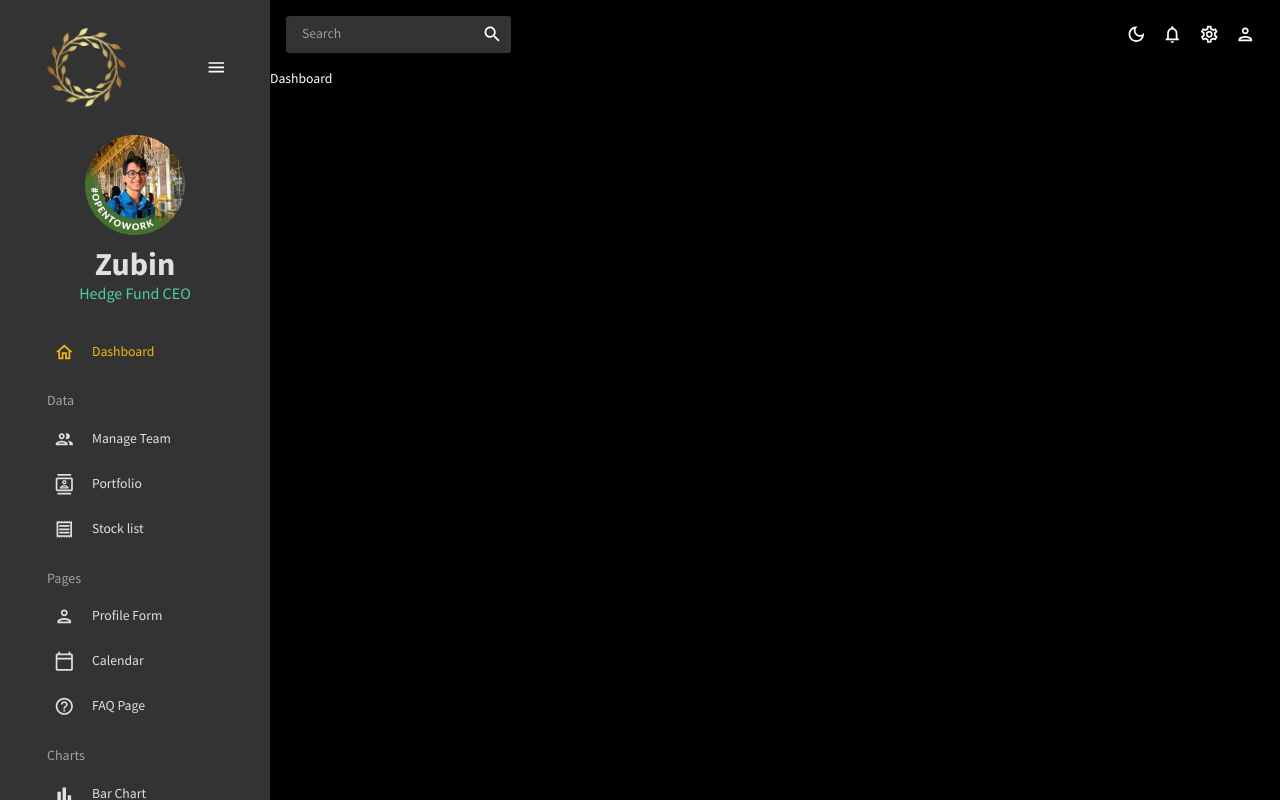
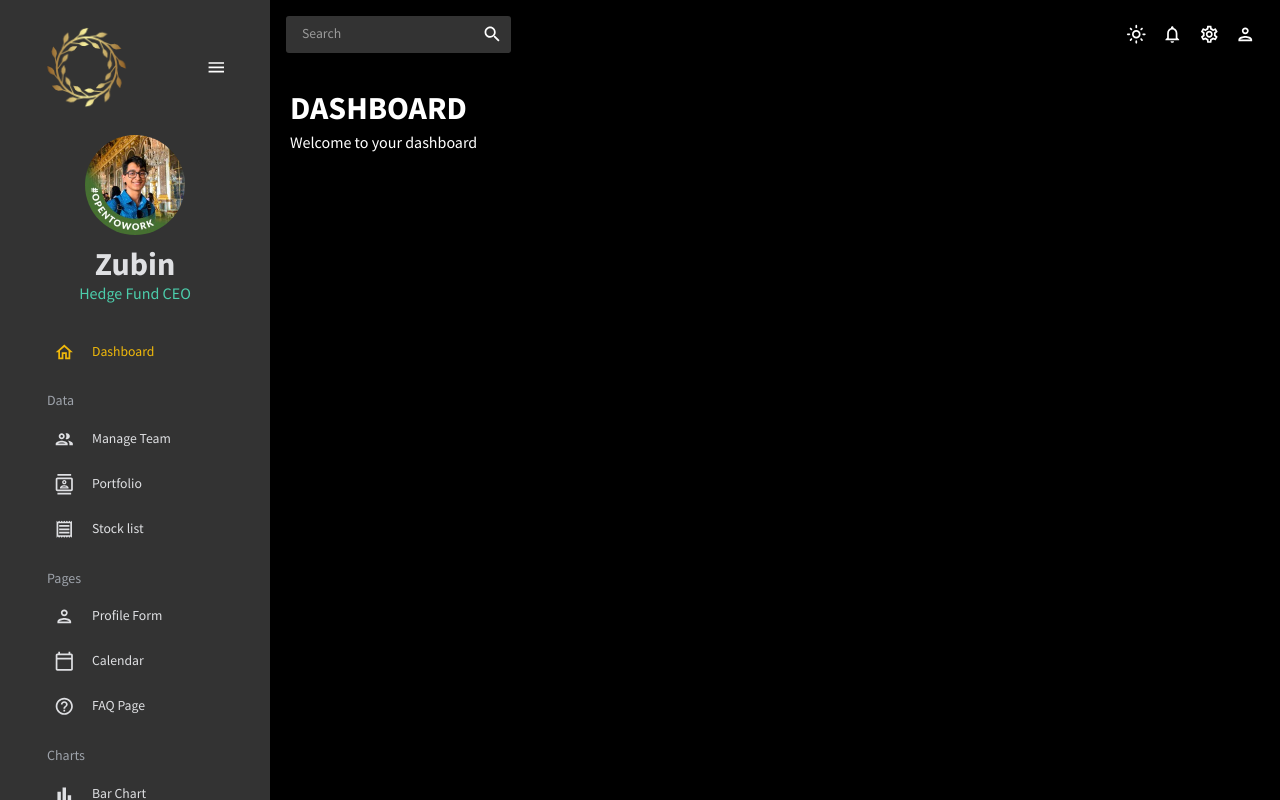
Before and after one commit to tenlhagyal1/Midas, a React (Create React App) app: page / in a window 1280 px wide. Built offline with nearby package versions, Linux system fonts and the light colour scheme.

Commit message:
dashboard

```diff
--- /dev/null
+++ b/src/components/Header.jsx
@@ -0,0 +1,13 @@
+import { Typography, Box, useTheme } from "@mui/material";
+import { tokens } from "../theme";
+
+const Header = ({ title, subtitle }) => {
+    const theme = useTheme();
+    const colors = tokens(theme.palette.mode);
+    return <Box mb="30px">
+        <Typography variant="h2" colors={colors.grey[100]} fontWeight="bold" sx={{ mb: "5px"}}>{title}</Typography>
+        <Typography variant="h5" colors={colors.greenAccent[400]}>{subtitle}</Typography>
+    </Box>
+}
+
+export default Header
--- a/src/data/mockData.js
+++ b/src/data/mockData.js
@@ -75,7 +75,7 @@ export const mockDataTeam = [
   },
 ];
 
-export const mockDataContacts = [
+export const mockDataPortfolio = [
   {
     id: 1,
     name: "Jon Snow",
@@ -199,7 +199,7 @@ export const mockDataContacts = [
   },
 ];
 
-export const mockDataInvoices = [
+export const mockDataStocks = [
   {
     id: 1,
     name: "Jon Snow",
--- a/src/scenes/dashboard/index.jsx
+++ b/src/scenes/dashboard/index.jsx
@@ -1,5 +1,12 @@
+import { Box } from "@mui/material";
+import Header from "../../components/Header";
+
 const Dashboard = () => {
-    return <div>Dashboard</div>
+    return <Box m="20px">
+        <Box display="flex" justify-content="space-between" align-items="center">
+        <Header title="DASHBOARD" subtitle="Welcome to your dashboard" />
+        </Box>
+        </Box>
 }
 
 export default Dashboard
--- a/src/scenes/global/Sidebar.jsx
+++ b/src/scenes/global/Sidebar.jsx
@@ -141,14 +141,14 @@ const Sidebar = () => {
             />
             <Item
               title="Portfolio"
-              to="/contacts"
+              to="/portfolio"
               icon={<ContactsOutlinedIcon />}
               selected={selected}
               setSelected={setSelected}
             />
             <Item
               title="Stock list"
-              to="/invoices"
+              to="/stocks"
               icon={<ReceiptOutlinedIcon />}
               selected={selected}
               setSelected={setSelected}
--- a/src/scenes/global/Topbar.jsx
+++ b/src/scenes/global/Topbar.jsx
@@ -32,9 +32,9 @@ const Topbar = () => {
         <Box display="flex">
           <IconButton onClick={colorMode.toggleColorMode}>
             {theme.palette.mode === "dark" ? (
+              <LightModeOutlinedIcon />
+            ) : (
               <DarkModeOutlinedIcon />
-            ) : (
-              <LightModeOutlinedIcon />
             )}
           </IconButton>
           <IconButton>
```
Also changed, not shown: src/App.js (+4 -4 lines).
